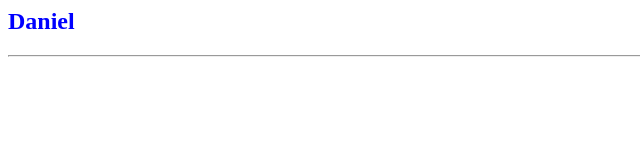
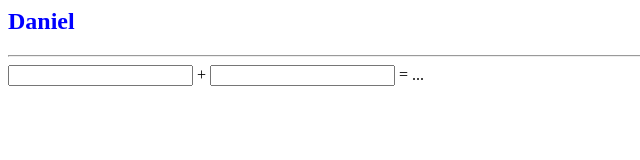
Before and after one commit to danielcanals2017/test1, a plain HTML site: page index.html in a window 1280 px wide. Shown: the whole page, without its empty margins (0-640 px from the left). Drawn offline with Linux system fonts and the light colour scheme.

Commit message:
more files

```diff
--- /dev/null
+++ b/daniel.js
@@ -0,0 +1 @@
+console.js('hello')
--- a/index.html
+++ b/index.html
@@ -1,2 +1,5 @@
 <h2 style="color:blue">Daniel</h2>
 <hr>
+<input id="x"> + <input id="y">  = <span> ... </span>
+
+<script src='daniel.js'></script>
```
